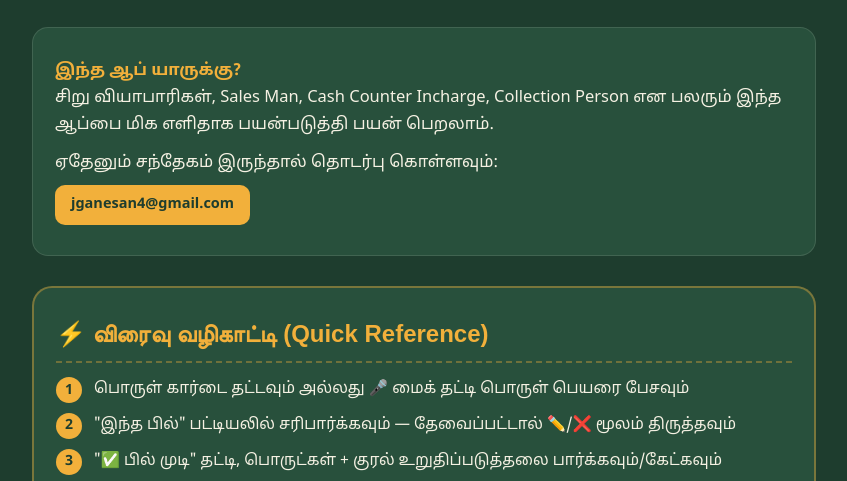
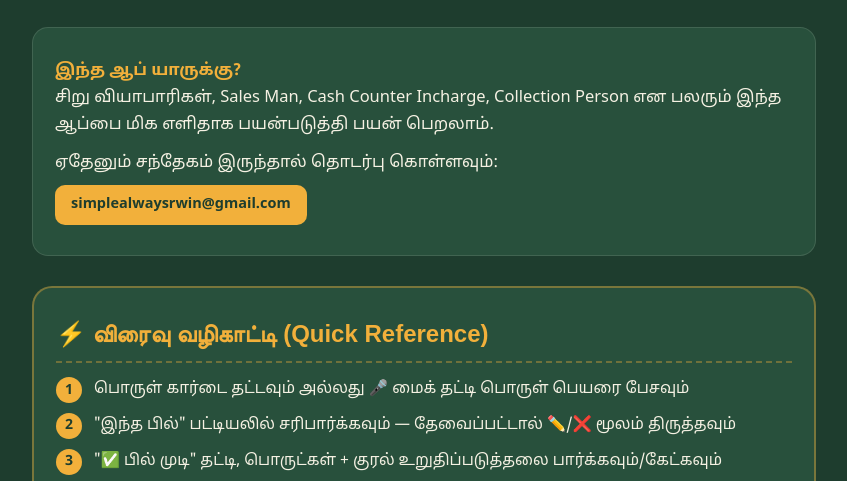
Before and after one commit to jganesan4-max/My-shop, a plain HTML site: page manual.html in a window 1280 px wide. Shown: the part 319-800 px from the top of the page, without its empty margins (216-1063 px from the left). Drawn offline with Linux system fonts and the light colour scheme; a web font is replaced by a local one.

Commit message:
Update contact email in manual.html

```diff
--- a/manual.html
+++ b/manual.html
@@ -146,7 +146,7 @@
     <p><b>இந்த ஆப் யாருக்கு?</b><br>
     சிறு வியாபாரிகள், Sales Man, Cash Counter Incharge, Collection Person என பலரும் இந்த ஆப்பை மிக எளிதாக பயன்படுத்தி பயன் பெறலாம்.</p>
     <p>ஏதேனும் சந்தேகம் இருந்தால் தொடர்பு கொள்ளவும்:<br>
-    <a class="contact" href="mailto:jganesan4@gmail.com">jganesan4@gmail.com</a></p>
+    <a class="contact" href="mailto:simplealwaysrwin@gmail.com">simplealwaysrwin@gmail.com</a></p>
   </div>
 
   <section id="quick">
```
